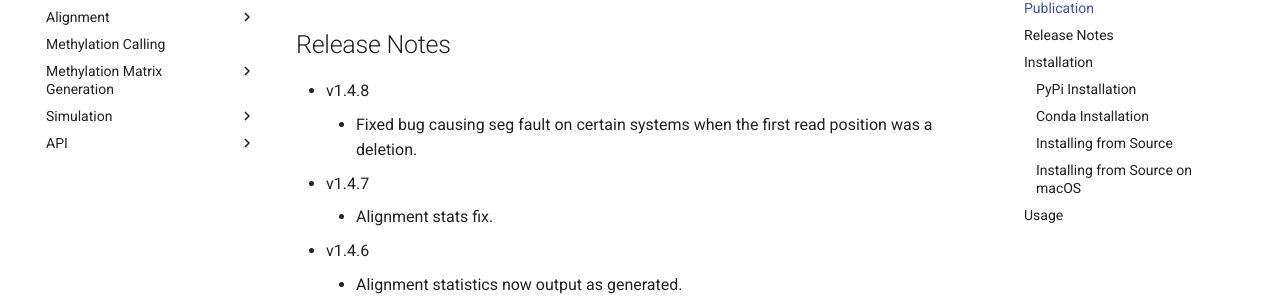
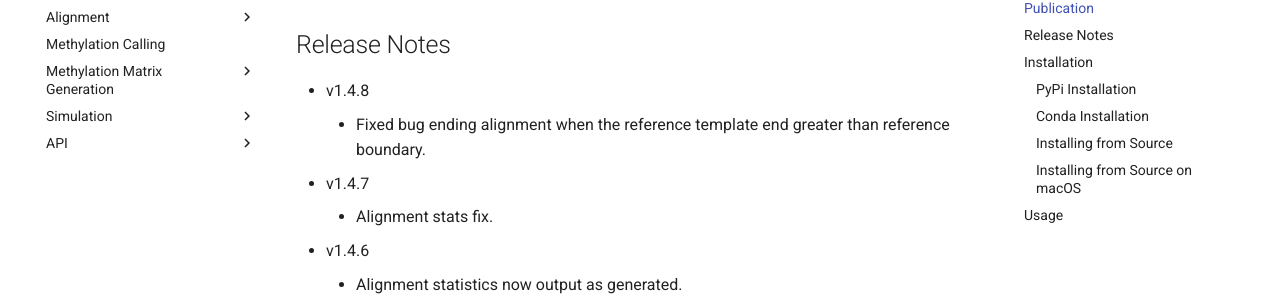
Before and after one commit to NuttyLogic/BSBolt, an MkDocs documentation site: the page built from docs/index.md, in a window 1280 px wide and 900 px high, scrolled down 420 px. Shown: the part 145-452 px from the top of the window. Built offline with MkDocs 1.6.1 and Material for MkDocs 9.7.7, drawn with Linux system fonts in a browser that asks for light colours; comment, search, counter and statistics services are not loaded.

```diff
--- a/docs/index.md
+++ b/docs/index.md
@@ -19,7 +19,7 @@
 
 ## Release Notes
 - v1.4.8
-    - Fixed bug causing seg fault on certain systems when the first read position was a deletion.
+    - Fixed bug ending alignment when the reference template end greater than reference boundary.
 - v1.4.7
     - Alignment stats fix.
 - v1.4.6
```
Also changed, not shown: README.md (+1 -1 lines).
